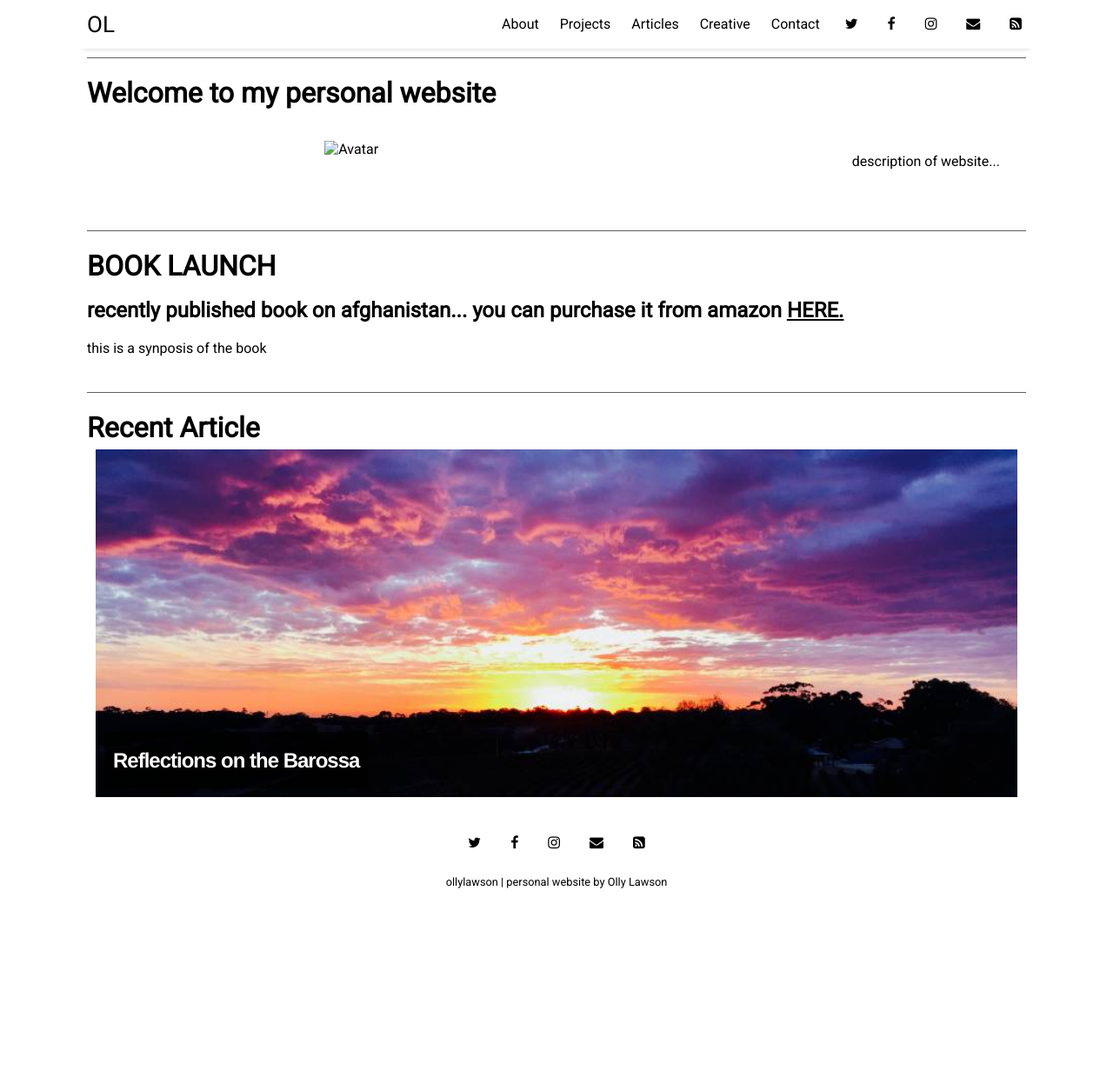
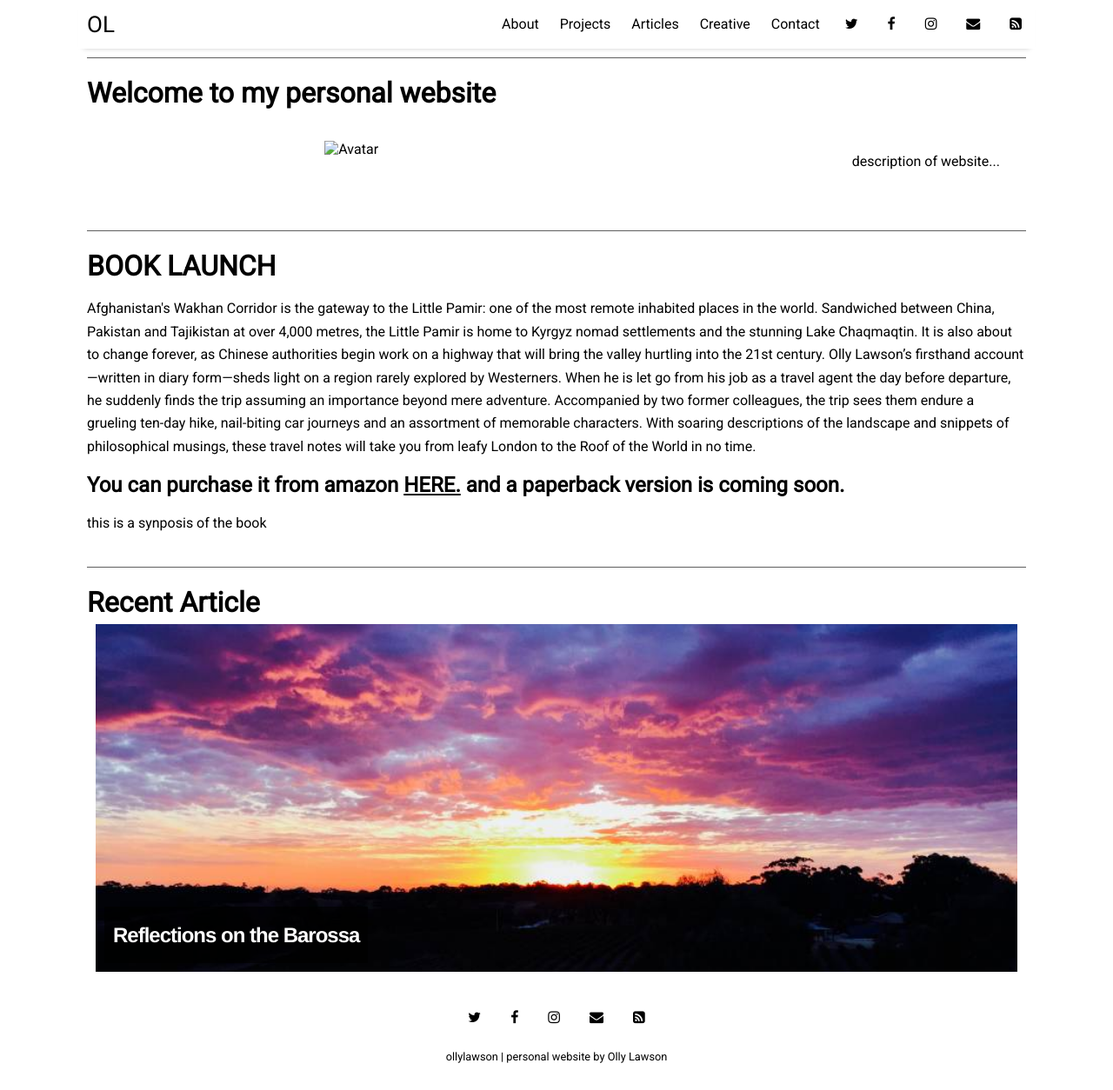
Before and after one commit to ollylawson/ollylawson.github.io, a Jekyll site: the page built from index.html, in a window 1280 px wide and 1254 px high. Shown: the whole window at 87% size. Built offline with Jekyll 4.4.1, drawn with Linux system fonts in a browser that asks for light colours; nearby versions of some CDN libraries; the list of posts is cut into pages by our own code.

Commit message:
book content

```diff
--- a/_layouts/home.html
+++ b/_layouts/home.html
@@ -16,8 +16,13 @@ title: Home
   <div class="recent-news">
     <div class="book-purchase">
       <h1>BOOK LAUNCH</h1>
-      <h2>recently published book on afghanistan... you can purchase it from amazon
+      <p>Afghanistan's Wakhan Corridor is the gateway to the Little Pamir: one of the most remote inhabited places in the world. Sandwiched between China, Pakistan and Tajikistan at over 4,000 metres, the Little Pamir is home to Kyrgyz nomad settlements and the stunning Lake Chaqmaqtin. It is also about to change forever, as Chinese authorities begin work on a highway that will bring the valley hurtling into the 21st century.
+        Olly Lawson’s firsthand account—written in diary form—sheds light on a region rarely explored by Westerners. When he is let go from his job as a travel agent the day before departure, he suddenly finds the trip assuming an importance beyond mere adventure. Accompanied by two former colleagues, the trip sees them endure a grueling ten-day hike, nail-biting car journeys and an assortment of memorable characters.
+        With soaring descriptions of the landscape and snippets of philosophical musings, these travel notes will take you from leafy London to the Roof of the World in no time.
+      </p>
+      <h2>You can purchase it from amazon
         <a href="https://www.amazon.co.uk/Notes-Roof-World-Afghanistans-Corridor-ebook/dp/B07X8Q92YP/ref=sr_1_1?keywords=olly+lawson&qid=1570825342&sr=8-1">HERE.</a>
+        and a paperback version is coming soon.
       </h2>
     </div>
     <div class="book-synopsis">
```
